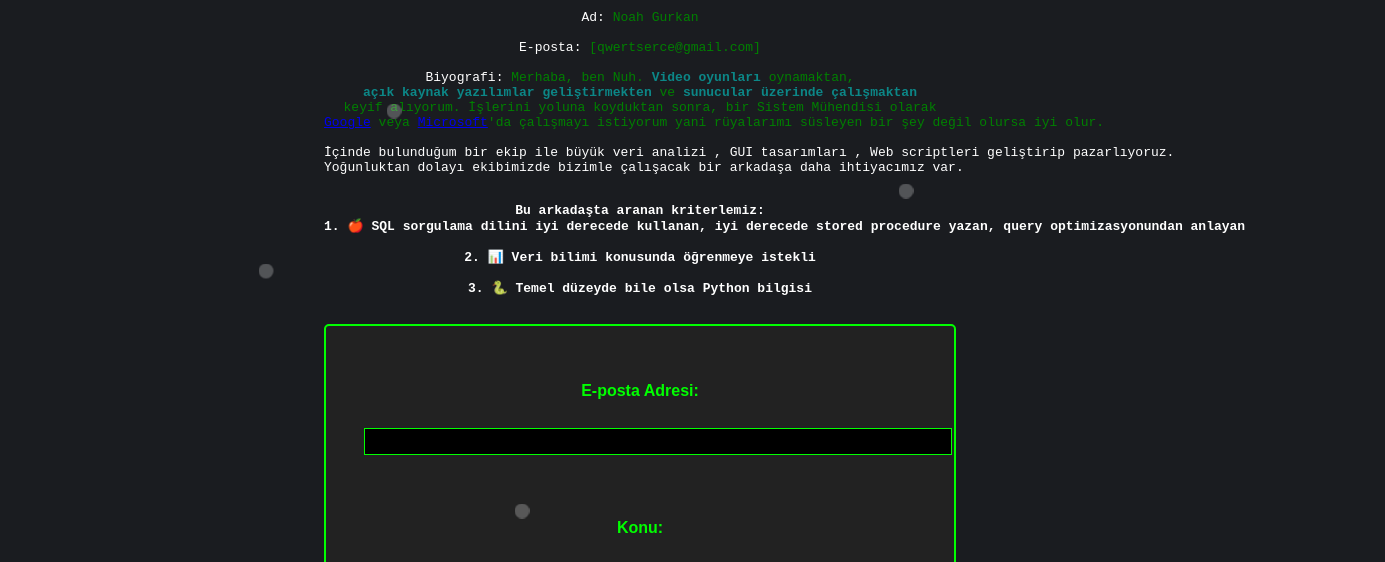
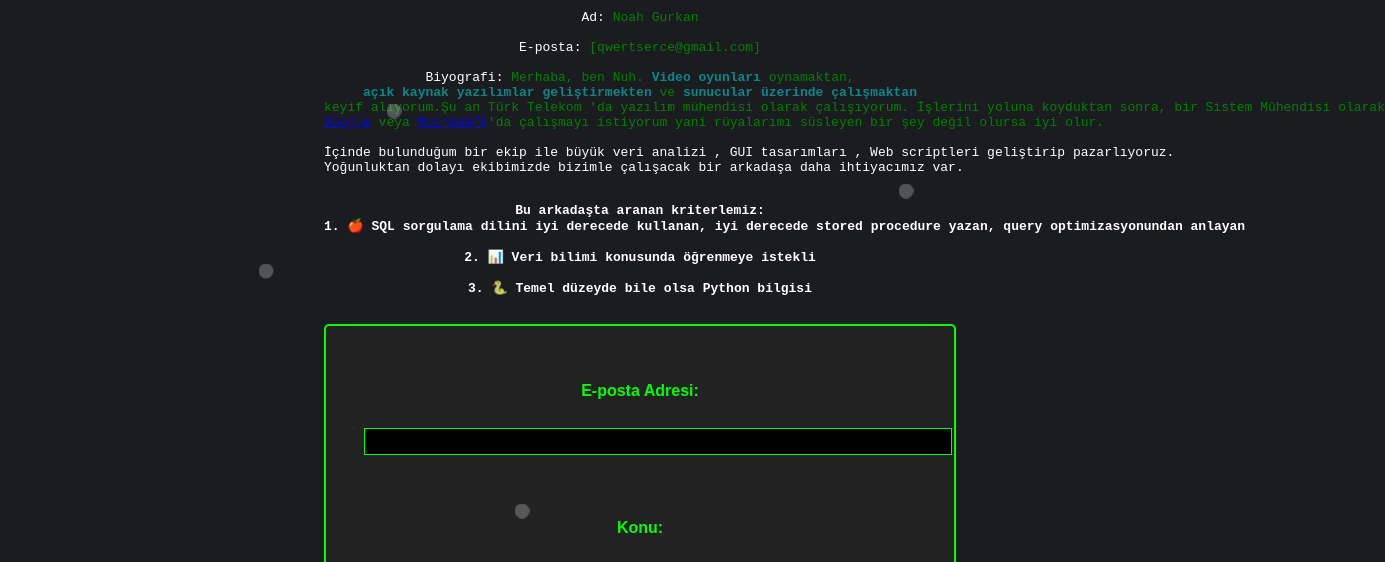
Before and after one commit to mevlanaechooff/basvuru.github.io, a plain HTML site: page index.html in a window 1280 px wide. Shown: the part 219-781 px from the top of the page, 1385 px wide, since content can reach past the window. Drawn offline with nearby package versions, Linux system fonts and the light colour scheme; a script that the page names is missing.

Commit message:
Update index.html

```diff
--- a/index.html
+++ b/index.html
@@ -26,7 +26,7 @@ E-posta: <span class="green">[qwertserce@gmail.com]</span>
 
 Biyografi: <span class="green">Merhaba, ben Nuh. <strong style="color: rgb(12, 135, 135);">Video oyunları</strong> oynamaktan,
 <strong style="color: rgb(12, 135, 135);">açık kaynak yazılımlar geliştirmekten</strong> ve <strong style="color: rgb(12, 135, 135);">sunucular üzerinde çalışmaktan</strong>
-keyif alıyorum. İşlerini yoluna koyduktan sonra, bir Sistem Mühendisi olarak
+keyif alıyorum.Şu an Türk Telekom 'da yazılım mühendisi olarak çalışıyorum. İşlerini yoluna koyduktan sonra, bir Sistem Mühendisi olarak
 <a href="https://google.com">Google</a> veya <a href="https://microsoft.com">Microsoft</a>'da çalışmayı istiyorum yani rüyalarımı süsleyen bir şey değil olursa iyi olur.</span>
 
 İçinde bulunduğum bir ekip ile büyük veri analizi , GUI tasarımları , Web scriptleri geliştirip pazarlıyoruz.
```
